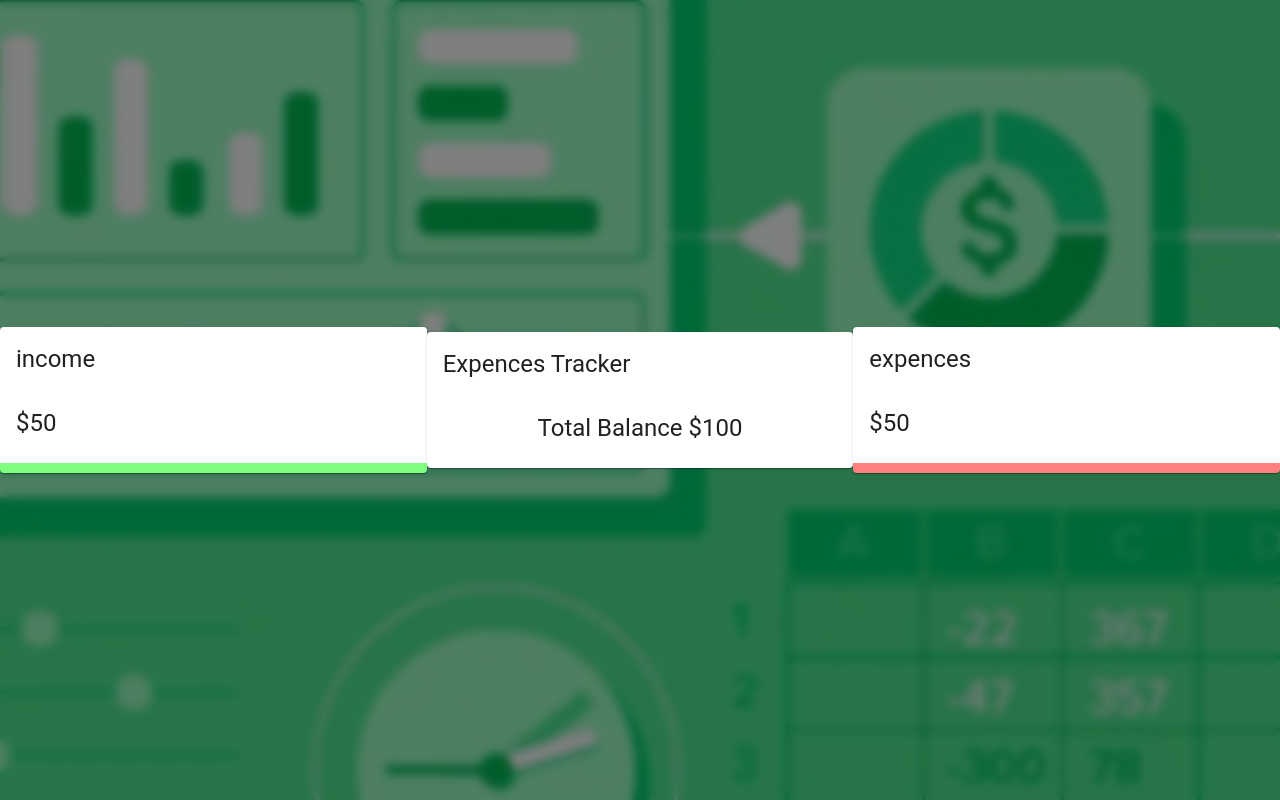
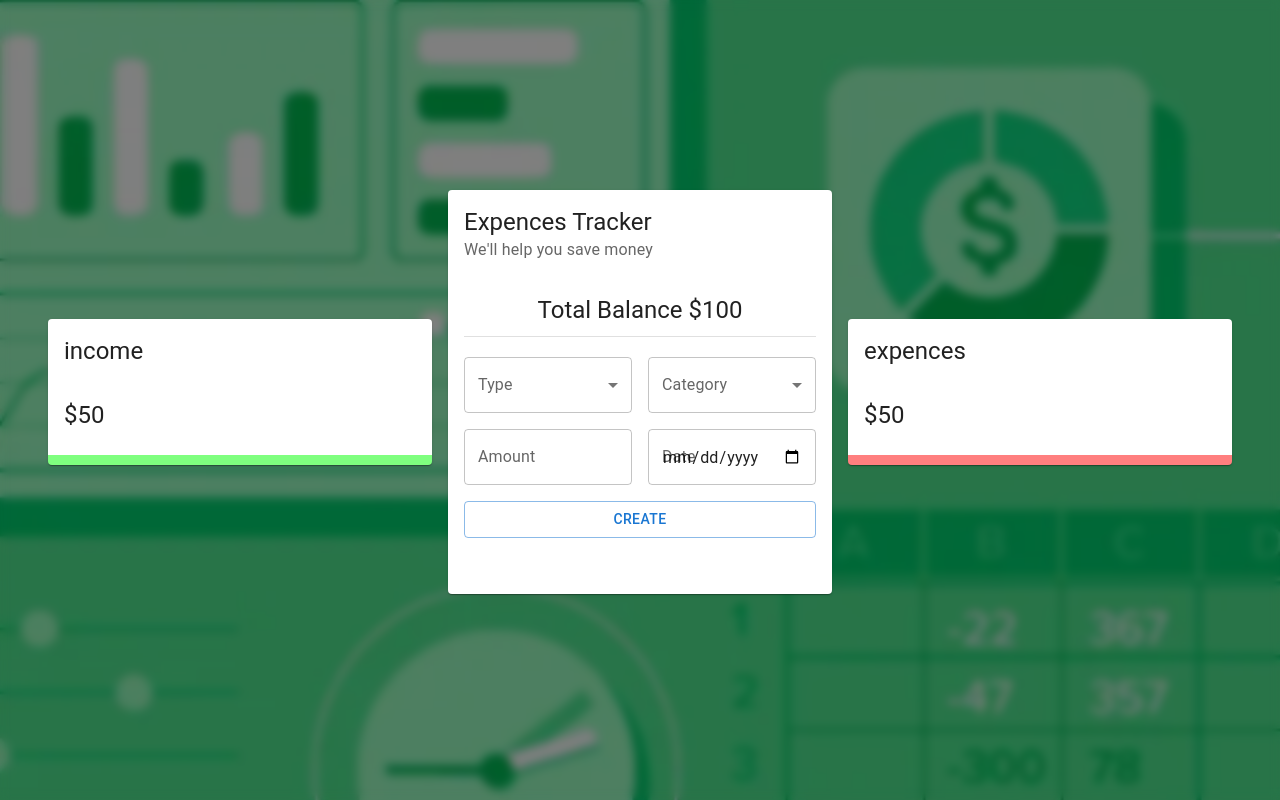
Before and after one commit to kolusnk/wydatki_app, a React (Vite) app: page / in a window 1280 px wide. Built offline with nearby package versions, Linux system fonts and the light colour scheme.

Commit message:
Main component form structure

```diff
--- a/src/App.jsx
+++ b/src/App.jsx
@@ -1,14 +1,13 @@
-import { useState } from 'react';
 import Details from './components/Details/Details';
 import Grid from '@mui/material/Grid';
-import { StyledCard } from './components/styled/Card.styled';
 import Main from './components/Main/Main';
+import { Box } from '@mui/material';
 
 function App() {
-  const [count, setCount] = useState(0)
 
   return (
-     <Grid container spacing={0} alignItems='center' justify="center" sx={{ height: '100vh' }}>
+    <Box sx={{ display: 'flex', justifyContent: 'center'}}>
+     <Grid container spacing={2} alignItems='center' justify="center" sx={{ height: '100vh', width: '1200px' }}>
         <Grid item xs={12} sm={4}>
           <Details title="income"/>
         </Grid>
@@ -19,6 +18,7 @@ function App() {
           <Details title="expences"/>
         </Grid>
       </Grid>
+    </Box>
   )
 }
 
--- /dev/null
+++ b/src/components/Main/Form/Form.jsx
@@ -0,0 +1,39 @@
+import React from 'react'
+import { TextField, Typography, Grid, Button, FormControl, InputLabel, Select, MenuItem } from '@mui/material'
+
+function Form() {
+  return (
+    <Grid container spacing={2}>
+        <Grid item xs={6}>
+            <FormControl fullWidth>
+                <InputLabel>Type</InputLabel>
+                <Select>
+                    <MenuItem value="income">Income</MenuItem>
+                    <MenuItem value="expence">Expence</MenuItem>
+                </Select>
+            </FormControl>
+        </Grid>
+        <Grid item xs={6}>
+            <FormControl fullWidth>
+                <InputLabel>Category</InputLabel>
+                <Select>
+                    <MenuItem value="business">Business</MenuItem>
+                    <MenuItem value="hobby">Hobby</MenuItem>
+                    <MenuItem value="salary">Salary</MenuItem>
+                </Select>
+            </FormControl>
+        </Grid>
+        <Grid item xs={6}>
+            <TextField type="number" label="Amount" value={''} fullWidth />
+        </Grid>
+        <Grid item xs={6}>
+            <TextField fullWidth label="Date" type="date" value={''}  />
+        </Grid>
+        <Grid item xs={12}>
+            <Button variant="outlined" color="primary" fullWidth>Create</Button>
+        </Grid>
+    </Grid>
+  )
+}
+
+export default Form
--- a/src/components/Main/Main.jsx
+++ b/src/components/Main/Main.jsx
@@ -1,12 +1,23 @@
 import React from 'react'
 import { Card, CardHeader, CardContent, Typography, Grid, Divider } from '@mui/material'
+import Form from './Form/Form'
 
 function Main() {
   return (
     <Card>
-        <CardHeader title="Expences Tracker"/>
+        <CardHeader title="Expences Tracker" subheader="We'll help you save money"/>
         <CardContent>
             <Typography align='center' variant='h5'>Total Balance $100</Typography>
+            <Divider sx={{ margin: '10px 0 20px' }}/>
+            <Form/>
+        </CardContent>
+        <CardContent>
+          <Grid containter spacing={2}>
+            <Grid item xs={12}>
+              {/* <List/> */}
+            </Grid>
+
+          </Grid>
         </CardContent>
     </Card>
   )
```
